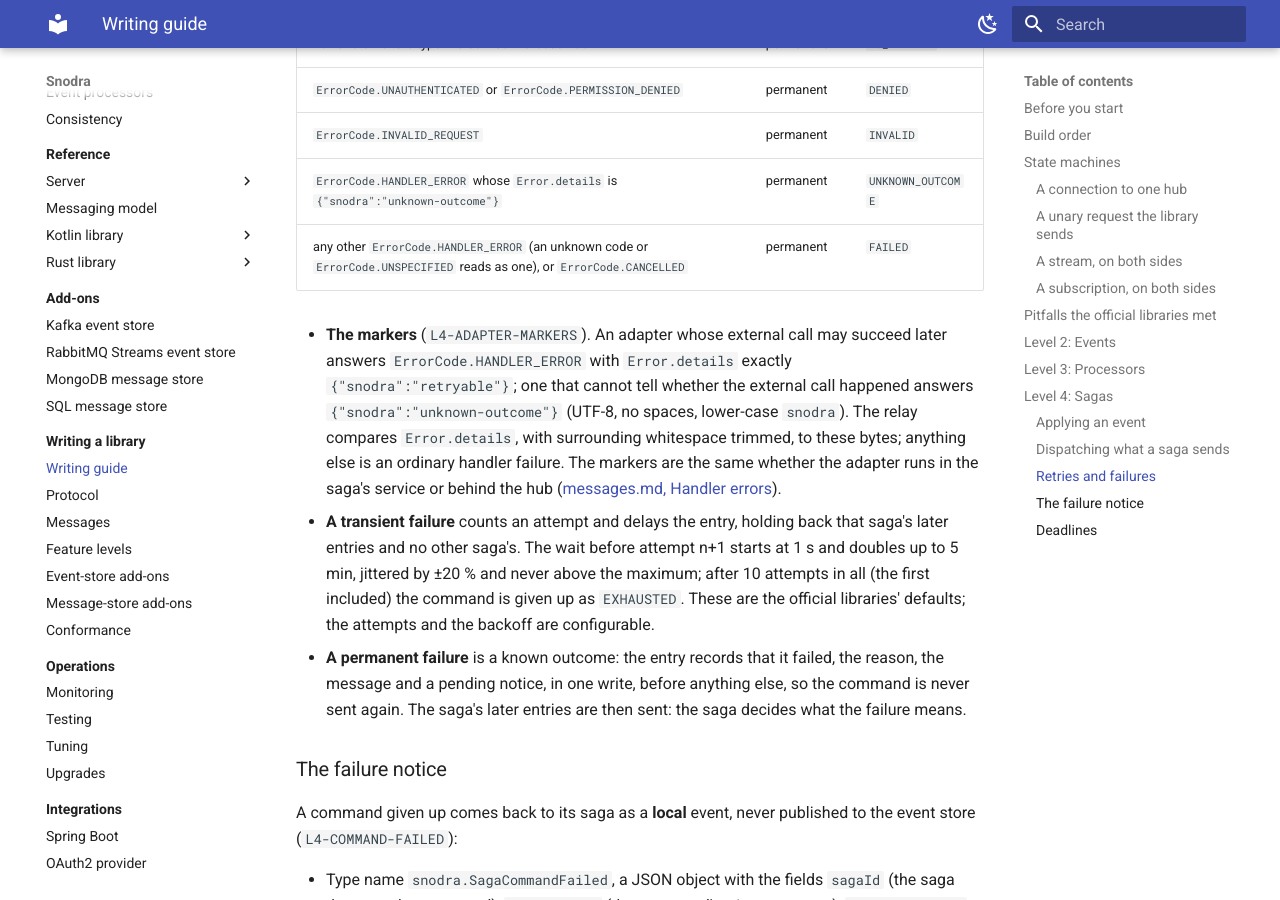
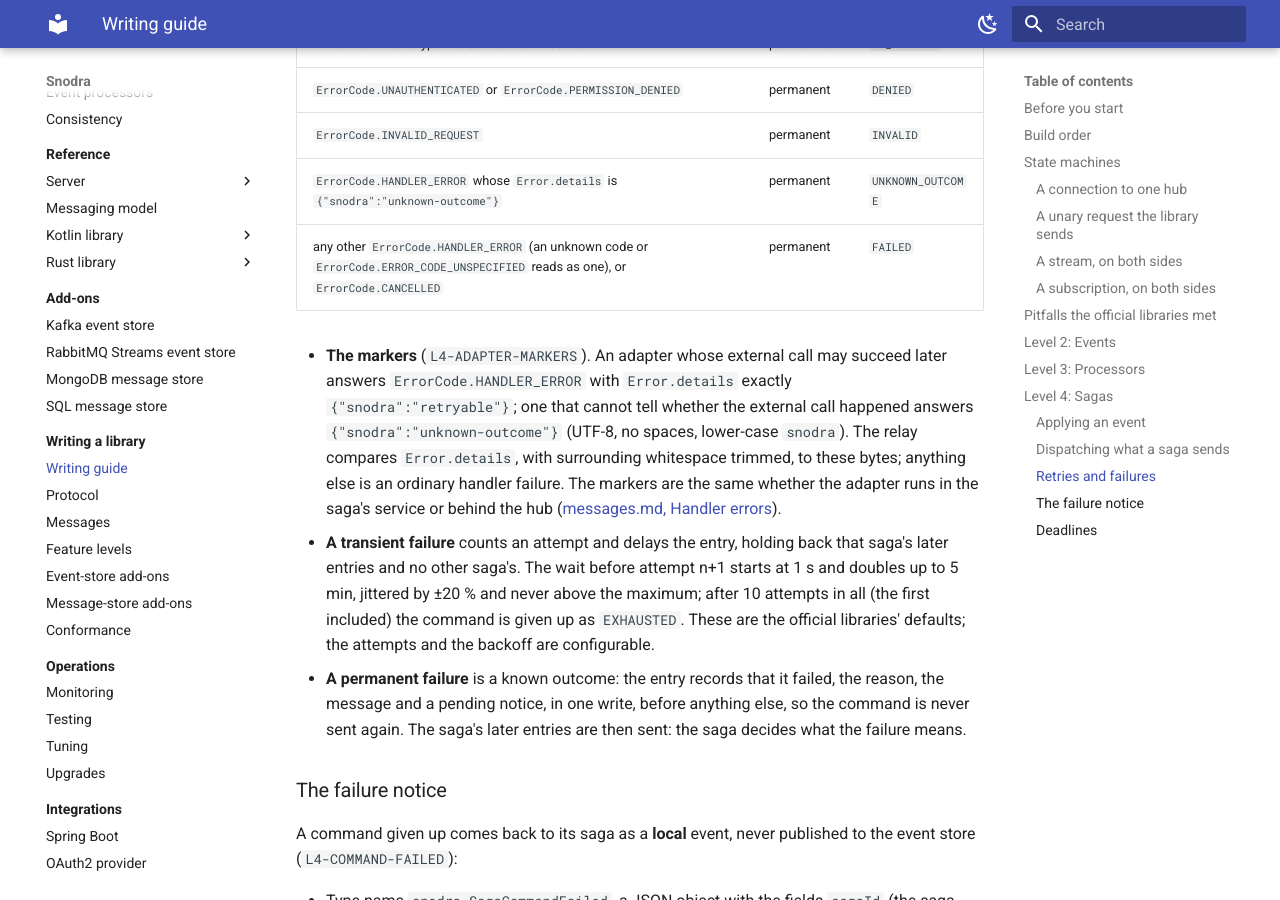
Before and after one commit to snodra/snodra-site, an MkDocs documentation site: the page built from docs/library-authors/writing-a-library.md, in a window 1280 px wide and 900 px high, scrolled down 9888 px. Built offline with MkDocs 1.6.1 and Material for MkDocs 9.7.7, drawn with Linux system fonts in a browser that asks for light colours.

Commit message:
docs: the unspecified error code by its proto name
Co-Authored-By: Claude Fable 5.2 <noreply@anthropic.com>

```diff
--- a/docs/library-authors/writing-a-library.md
+++ b/docs/library-authors/writing-a-library.md
@@ -363,7 +363,7 @@ hub or to the service's own handler:
 | `ErrorCode.UNAUTHENTICATED` or `ErrorCode.PERMISSION_DENIED` | permanent | `DENIED` |
 | `ErrorCode.INVALID_REQUEST` | permanent | `INVALID` |
 | `ErrorCode.HANDLER_ERROR` whose `Error.details` is `{"snodra":"unknown-outcome"}` | permanent | `UNKNOWN_OUTCOME` |
-| any other `ErrorCode.HANDLER_ERROR` (an unknown code or `ErrorCode.UNSPECIFIED` reads as one), or `ErrorCode.CANCELLED` | permanent | `FAILED` |
+| any other `ErrorCode.HANDLER_ERROR` (an unknown code or `ErrorCode.ERROR_CODE_UNSPECIFIED` reads as one), or `ErrorCode.CANCELLED` | permanent | `FAILED` |
 
 - **The markers** (`L4-ADAPTER-MARKERS`). An adapter whose external call may succeed later answers
   `ErrorCode.HANDLER_ERROR` with `Error.details` exactly `{"snodra":"retryable"}`; one that cannot tell whether the
```
